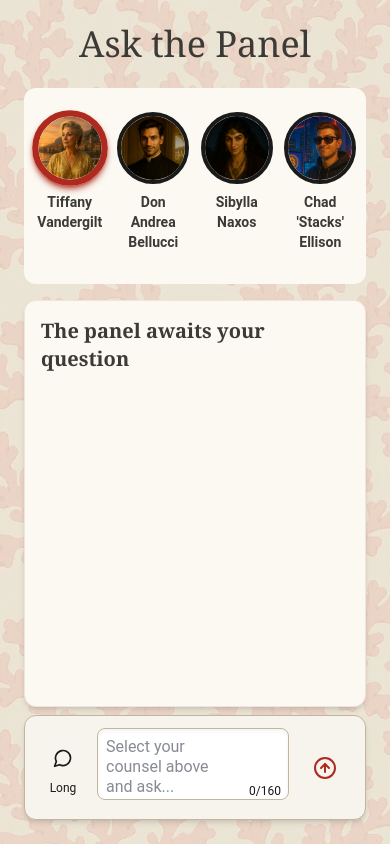
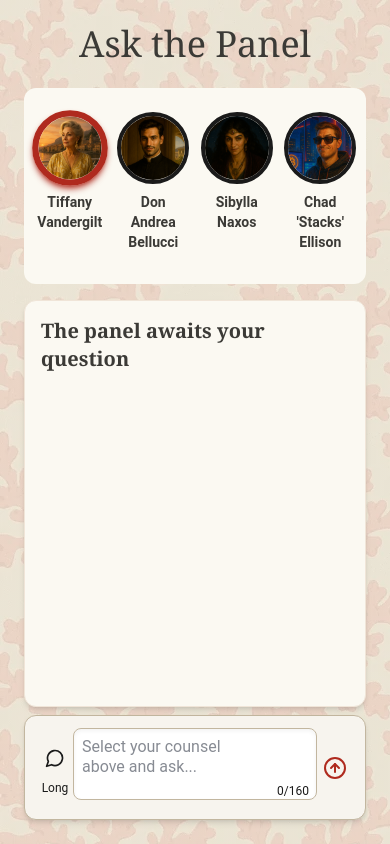
Before and after one commit to JoaoTeixeira13/ask-the-panel, a Next.js app: page / in a window 390 px wide. Built offline with nearby package versions, Linux system fonts and the light colour scheme.

Commit message:
add mobile chat input ui adjustments

```diff
--- a/src/app/globals.css
+++ b/src/app/globals.css
@@ -54,12 +54,21 @@ button {
 }
 
 @keyframes shake {
-  0%, 100% { transform: translateX(0); }
-  25% { transform: translateX(-2px); }
-  50% { transform: translateX(2px); }
-  75% { transform: translateX(-1px); }
+    0%,
+    100% {
+        transform: translateX(0);
+    }
+    25% {
+        transform: translateX(-6px);
+    }
+    50% {
+        transform: translateX(6px);
+    }
+    75% {
+        transform: translateX(-3px);
+    }
 }
 
 .shake {
-  animation: shake 0.3s ease-in-out;
+    animation: shake 0.3s ease-in-out;
 }
--- a/src/components/ChatInput.tsx
+++ b/src/components/ChatInput.tsx
@@ -34,7 +34,7 @@ export function ChatInput({
     return (
         <form
             onSubmit={onSubmit}
-            className="flex items-center gap-2 border border-secondary p-3 rounded-xl bg-lightBackground shadow-md"
+            className="flex items-center border border-secondary p-3 rounded-xl bg-lightBackground shadow-md"
         >
             <LengthToggleButton
                 currentResponseLength={responseLength}
--- a/src/components/LengthToggleButton.tsx
+++ b/src/components/LengthToggleButton.tsx
@@ -3,6 +3,7 @@
 import { MessageCircle, MessageSquare } from "lucide-react";
 import { Tooltip } from "./Tooltip";
 import { ResponseLength } from "@/types/responseLength";
+import { useMediaQuery } from "@/app/hooks/useMediaQuery";
 
 type LengthToggleButtonProps = {
     currentResponseLength: ResponseLength;
@@ -19,6 +20,8 @@ export const LengthToggleButton = ({
     currentResponseLength,
     onToggleResponseLength,
 }: LengthToggleButtonProps) => {
+    const isMobile = useMediaQuery();
+
     return (
         <Tooltip
             content={getTooltipLabel(currentResponseLength)}
@@ -28,7 +31,9 @@ export const LengthToggleButton = ({
                 <button
                     type="button"
                     onClick={onToggleResponseLength}
-                    className="text-muted hover:text-coral"
+                    className={`text-muted hover:text-coral ${
+                        isMobile && "!px-2"
+                    }`}
                     aria-label="Toggle answer length"
                 >
                     {currentResponseLength === ResponseLength.Short ? (
--- a/src/components/MobileSubmitButton.tsx
+++ b/src/components/MobileSubmitButton.tsx
@@ -8,7 +8,7 @@ export const MobileSubmitButton = ({ disabled }: MobileSubmitButtonProps) => {
         <button
             type="submit"
             disabled={disabled}
-            className="text-coral hover:text-darkCoral"
+            className="text-coral !px-1.5 hover:text-darkCoral"
             aria-label="Send"
         >
             <ArrowUpCircle className="w-6 h-6" />
```
